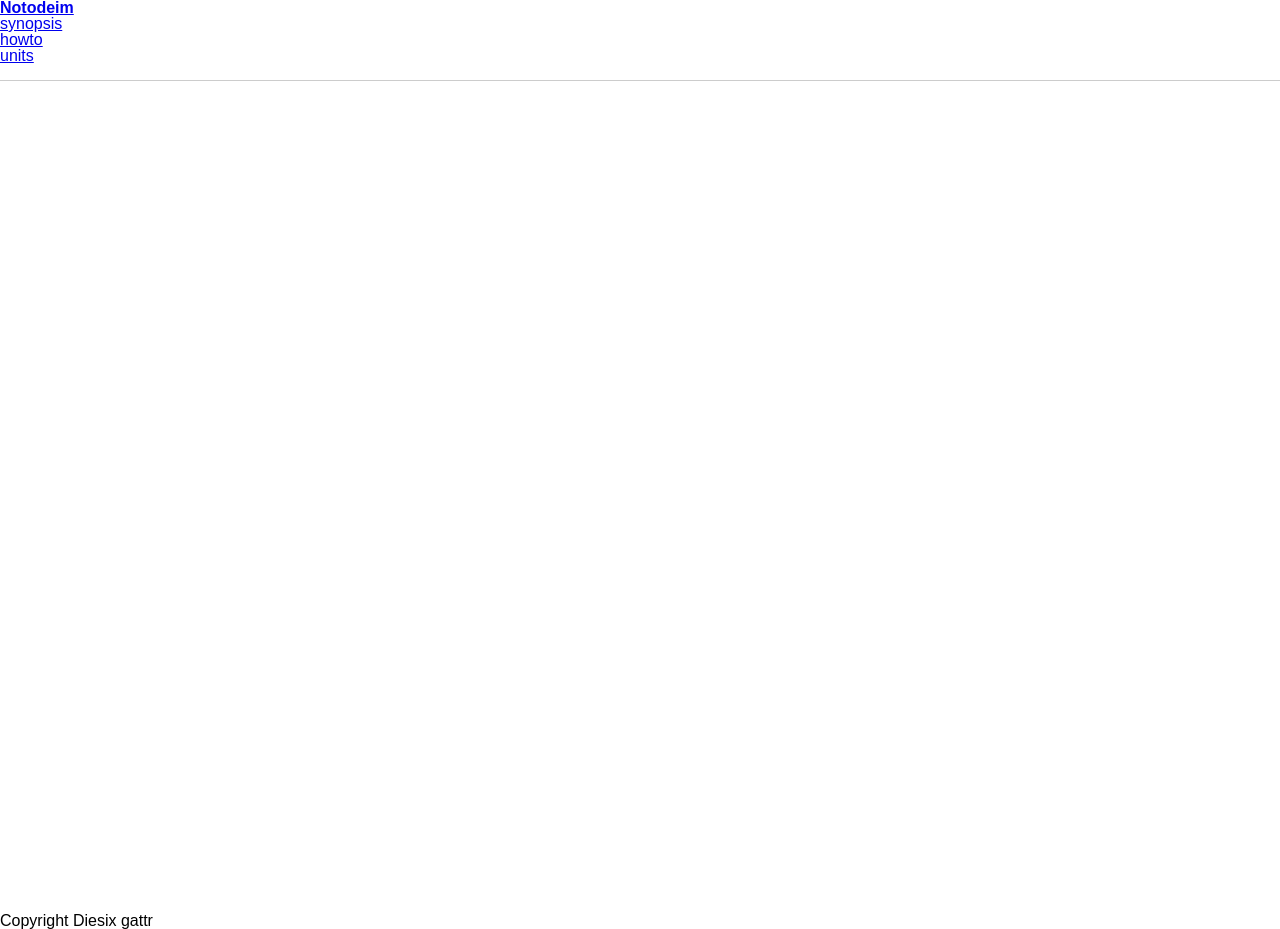
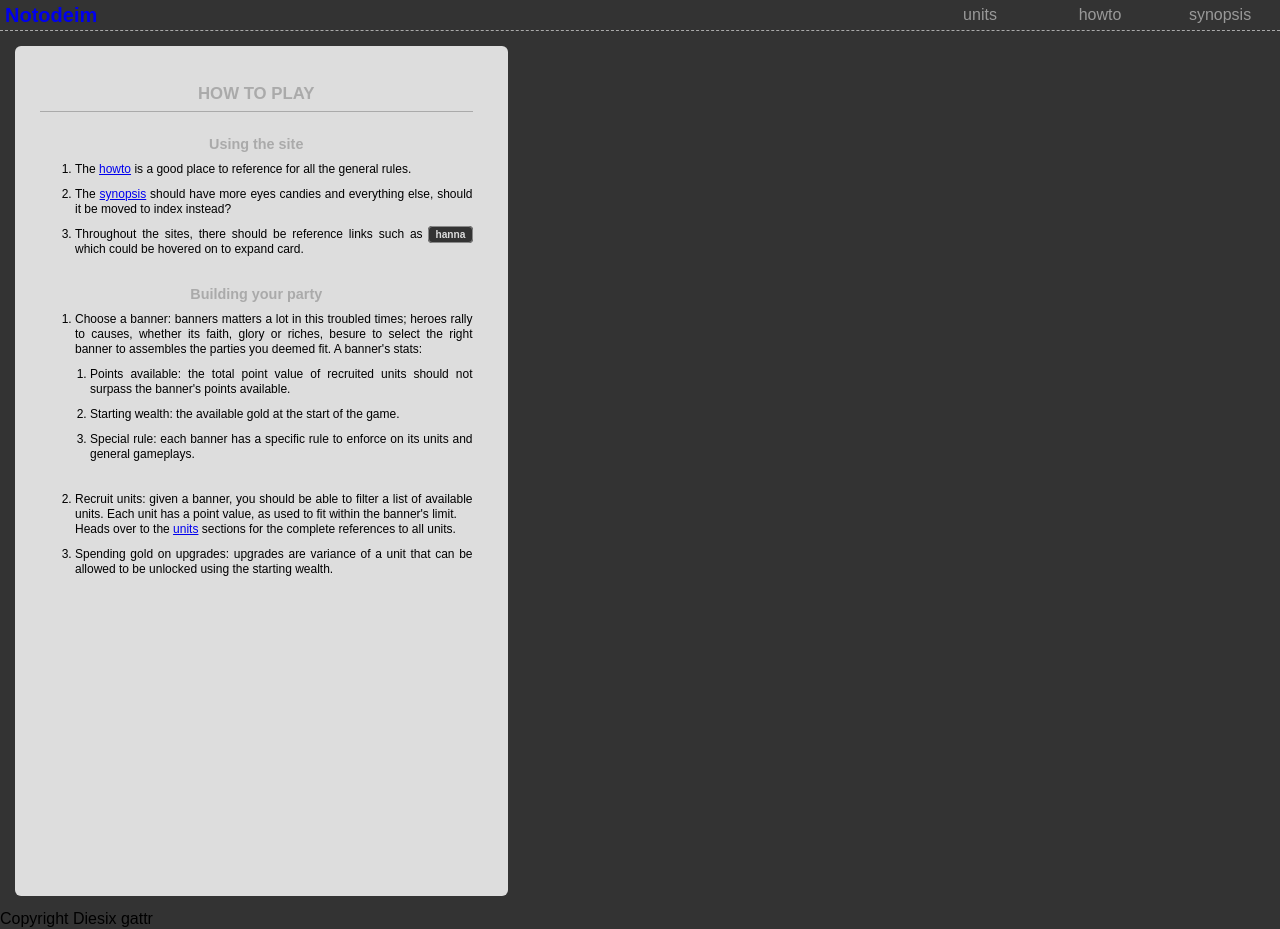
Before and after one commit to diesixgames/diesixgames.github.io, a plain HTML site: page howto.html in a window 1280 px wide. Drawn offline with nearby package versions, Linux system fonts and the light colour scheme.

Commit message:
Reference now is rendered by jquery load(), add background color to css

```diff
--- /dev/null
+++ b/general.css
@@ -0,0 +1,71 @@
+body {
+  background-color: #333;
+}
+.header {
+  border-bottom: 1px dashed #aaa;
+}
+.header a {
+  text-decoration: none;
+}
+.header h1 {
+  font-size: 20px;
+  padding: 5px;
+  color: #999;
+  float: left;
+}
+.header .menu li {
+  list-style-type: none;
+  float: right;
+}
+.header .menu a {
+  color: #999;
+  display: table-cell;
+  width: 120px;
+  height: 30px;
+  text-align: center;
+  vertical-align: middle;
+}
+.header .menu a:hover {
+  background-color: #555;
+}
+.body {
+  padding: 15px;
+}
+.clear_both {
+  clear: both;
+}
+.contents {
+  min-height: 800px;
+  background-color: #ddd;
+  border-radius: 6px;
+  padding: 25px 35px 25px 45px;
+  float: left;
+  width: 33%;
+  min-width: 360px;
+  font-size: 75%;
+  line-height: 125%;
+}
+.contents ol,
+.contents ul {
+  margin-left: 15px;
+  margin-bottom: 30px;
+  text-align: justify;
+}
+.contents li {
+  margin: 10px 0;
+}
+.contents h1 {
+  color: #aaa;
+  font-size: 140%;
+  text-align: center;
+  margin: 15px 0 25px;
+  margin-left: -20px;
+  padding-bottom: 10px;
+  border-bottom: 1px solid #aaa;
+}
+.contents h2 {
+  color: #aaa;
+  font-size: 120%;
+  margin-left: -20px;
+  text-align: center;
+}
--- a/howto.html
+++ b/howto.html
@@ -1,11 +1,52 @@
-<!--LAYOUT VARIABLES--><!--append this block to override the variables--><!--MIXINS--><!--it is advised to use this instead of raw anchors--><!DOCTYPE html><html lang="en"><head><title>Notodeim</title><link rel="stylesheet" href="style.css" type="text/css"><script src="http://ajax.googleapis.com/ajax/libs/jquery/1.11.0/jquery.min.js"></script></head><body><!--ACTUAL CONTENTS HERE--><div class="header"><h1><a href="index.html">Notodeim</a></h1><ul class="menu"><li><a href="synopsis.html">synopsis</a></li><li><a href="howto.html">howto</a></li><li><a href="units.html">units</a></li></ul></div><hr><div class="body"><div class="contents"><p></p></div><iframe id="reference"></iframe></div><div class="footer"><p>Copyright Diesix gattr</p></div><script>$(document).ready(function() {
+<!--LAYOUT VARIABLES--><!--append this block to override the variables--><!--MIXINS--><!--it is advised to use this instead of raw anchors--><!DOCTYPE html><html lang="en"><head><title>Notodeim</title><link rel="stylesheet" href="style.css" type="text/css"/><link rel="stylesheet" href="general.css" type="text/css"/><script src="http://ajax.googleapis.com/ajax/libs/jquery/1.11.0/jquery.min.js"></script></head><body><!--ACTUAL CONTENTS HERE--><div class="header"><h1><a href="index.html">Notodeim</a></h1><ul class="menu"><li><a href="synopsis.html">synopsis</a></li><li><a href="howto.html">howto</a></li><li><a href="units.html">units</a></li></ul><div class="clear_both"></div></div><div class="body"><div class="contents"><p><h1 id="how-to-play">HOW TO PLAY</h1>
+<h2 id="using-the-site">Using the site</h2>
+<ol>
+<li><p>The <a href="howto.html">howto</a> is a good place to reference for all the
+general rules.</p>
+</li>
+<li><p>The <a href="synopsis.html">synopsis</a> should have more eyes candies and
+everything else, should it be moved to index instead?</p>
+</li>
+<li><p>Throughout the sites, there should be reference links such as
+<span class="unit_ref">hanna</span> which could be hovered on to expand card.</p>
+</li>
+</ol>
+<h2 id="building-your-party">Building your party</h2>
+<ol>
+<li><p>Choose a banner: banners matters a lot in this troubled times;
+heroes rally to causes, whether its faith, glory or riches, besure to
+select the right banner to assembles the parties you deemed fit.
+A banner&#39;s stats:</p>
+<ol>
+<li><p>Points available: the total point value of recruited units
+should not surpass the banner&#39;s points available.</p>
+</li>
+<li><p>Starting wealth: the available gold at the start of the game.</p>
+</li>
+<li><p>Special rule: each banner has a specific rule to enforce on its
+units and general gameplays.</p>
+</li>
+</ol>
+</li>
+<li><p>Recruit units: given a banner, you should be able to filter a
+list of available units. Each unit has a point value, as used to fit
+within the banner&#39;s limit. <br>
+Heads over to the <a href="units.html">units</a> sections for the complete references
+to all units.</p>
+</li>
+<li><p>Spending gold on upgrades: upgrades are variance of a unit that can
+be allowed to be unlocked using the starting wealth.</p>
+</li>
+</ol>
+</p></div><div id="reference"></div><div class="clear_both"></div></div><div class="footer"><p>Copyright Diesix gattr</p></div><script>$(document).ready(function() {
 
   $('#reference').hide();
 
   $('.unit_ref').mouseenter(function(event) {
     var url = "./units/" + event.target.textContent + ".html";
-    $('#reference').attr("src", url).show();
+    $('#reference').load(url).show();
+
   }).mouseleave(function(event) {
-    $('#reference').removeAttr("src").hide();
+    $('#reference').hide();
   });
 });</script></body></html>
--- a/reset.css
+++ b/reset.css
@@ -126,7 +126,11 @@ a {
   padding: 0;
   vertical-align: baseline;
 }
-/* change colours to suit your needs */
+a:visited,
+a:hover,
+a:active {
+  color: inherit;
+}
 ins {
   background-color: #ff9;
   color: #000;
--- a/style.css
+++ b/style.css
@@ -113,6 +113,11 @@ a {
   padding: 0;
   vertical-align: baseline;
 }
+a:visited,
+a:hover,
+a:active {
+  color: inherit;
+}
 ins {
   background-color: #ff9;
   color: #000;
@@ -148,18 +153,10 @@ input,
 select {
   vertical-align: middle;
 }
-.body {
-  padding: 15px;
-}
-.contents {
+#reference {
+  margin-left: 20px;
   min-height: 800px;
   float: left;
-  width: 48%;
-  font-size: 85%;
-}
-#reference {
-  min-height: 800px;
-  float: right;
   width: 280px;
 }
 .footer {
```
Also changed, not shown: index.html (+5 -4 lines), synopsis.html (+5 -4 lines), units.html (+5 -4 lines), units/boris.html (+1 -1 lines), units/hanna.html (+1 -1 lines), 2 other files.
